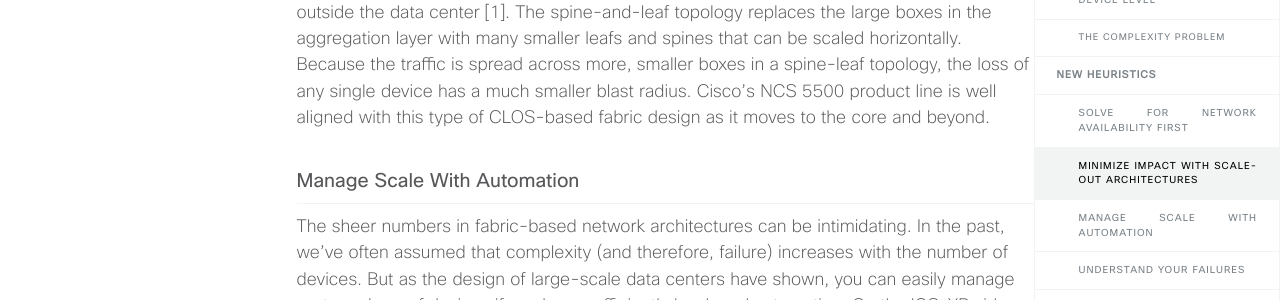
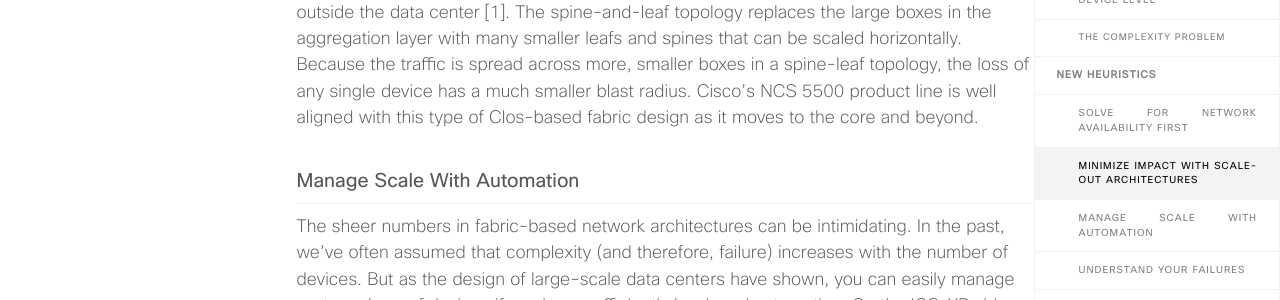
Before and after one commit to xrdocs/design, a Jekyll site: the page built from _blogs/2017-07-31-the-future-of-highly-available-networks.md, in a window 1280 px wide and 900 px high, scrolled down 4459 px. Shown: the part 309-609 px from the top of the window. Built offline with Jekyll 4.4.1, drawn with Linux system fonts in a browser that asks for light colours; comment, search, counter and statistics services are not loaded; some of the changed text lies outside the part shown.

Commit message:
Update 2017-07-31-the-future-of-highly-available-networks.md

```diff
--- a/_blogs/2017-07-31-the-future-of-highly-available-networks.md
+++ b/_blogs/2017-07-31-the-future-of-highly-available-networks.md
@@ -77,7 +77,7 @@ If you’re looking at your next-generation network architecture, it’s worth c
 
 From an availability perspective, the weak point is those aggregation boxes.  If one of those boxes go down, you’ll lose half your network capacity.  That’s a large blast radius.   Network-level availability mechanisms like fast-reroute and QoS may mitigate the impact to high priority services, but unless you have vast amount of excess capacity, your network will run in a degraded state.  Hence, those devices are prime candidates for dual RPs with NSF and NSR.  But we’ve already seen that those strategies can introduce complexity and, consequently, reduce availability.
 
-Faced with new traffic patterns and scale requirements, pioneers in massively-scaled data center design developed a new design pattern that continues to find new applications outside the data center [1].  The spine-and-leaf topology replaces the large boxes in the aggregation layer with many smaller leafs and spines that can be scaled horizontally. Because the traffic is spread across more, smaller boxes in a spine-leaf topology, the loss of any single device has a much smaller blast radius.  Cisco’s NCS 5500 product line is well aligned with this type of CLOS-based fabric design as it moves to the core and beyond.
+Faced with new traffic patterns and scale requirements, pioneers in massively-scaled data center design developed a new design pattern that continues to find new applications outside the data center [1].  The spine-and-leaf topology replaces the large boxes in the aggregation layer with many smaller leafs and spines that can be scaled horizontally. Because the traffic is spread across more, smaller boxes in a spine-leaf topology, the loss of any single device has a much smaller blast radius.  Cisco’s NCS 5500 product line is well aligned with this type of Clos-based fabric design as it moves to the core and beyond.
 
 ### Manage Scale With Automation
 
```
